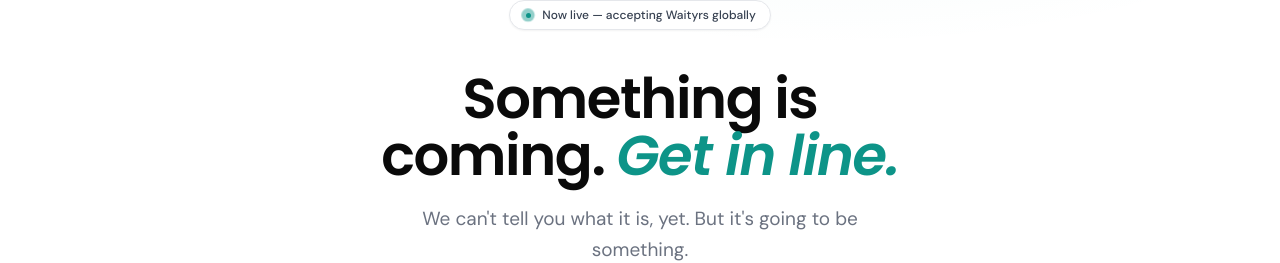
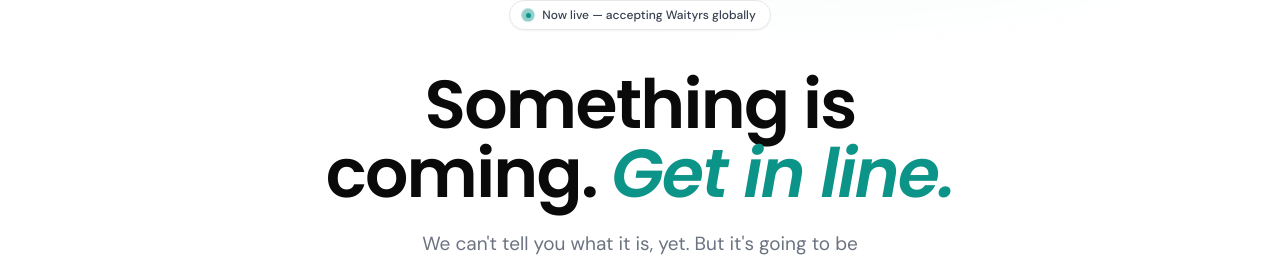
Before and after one commit to nmajufavour16/waityr, a Next.js app: page / in a window 1280 px wide. Shown: the part 169-432 px from the top of the page. Built offline with nearby package versions, Linux system fonts and the light colour scheme; no server answers; the database is empty.

Commit message:
font update

```diff
--- a/app/page.tsx
+++ b/app/page.tsx
@@ -84,7 +84,7 @@ export default async function HomePage({ searchParams }: Props) {
                   <span className="text-xs font-medium text-[#374151]">Now live &mdash; accepting Waityrs globally</span>
                 </div>
 
-                <h1 className="text-[36px] sm:text-[48px] lg:text-[56px] font-semibold text-[#0A0A0A] leading-[1.02] tracking-tight anim-fade-up delay-1 mx-auto font-display">
+                <h1 className="text-[44px] sm:text-[60px] lg:text-[68px] font-semibold text-[#0A0A0A] leading-[1.02] tracking-tight anim-fade-up delay-1 mx-auto font-display">
                   Something is<br />coming.{' '}
                   <span className="text-[#0D9488]"><em>Get in line.</em></span>
                 </h1>
```
